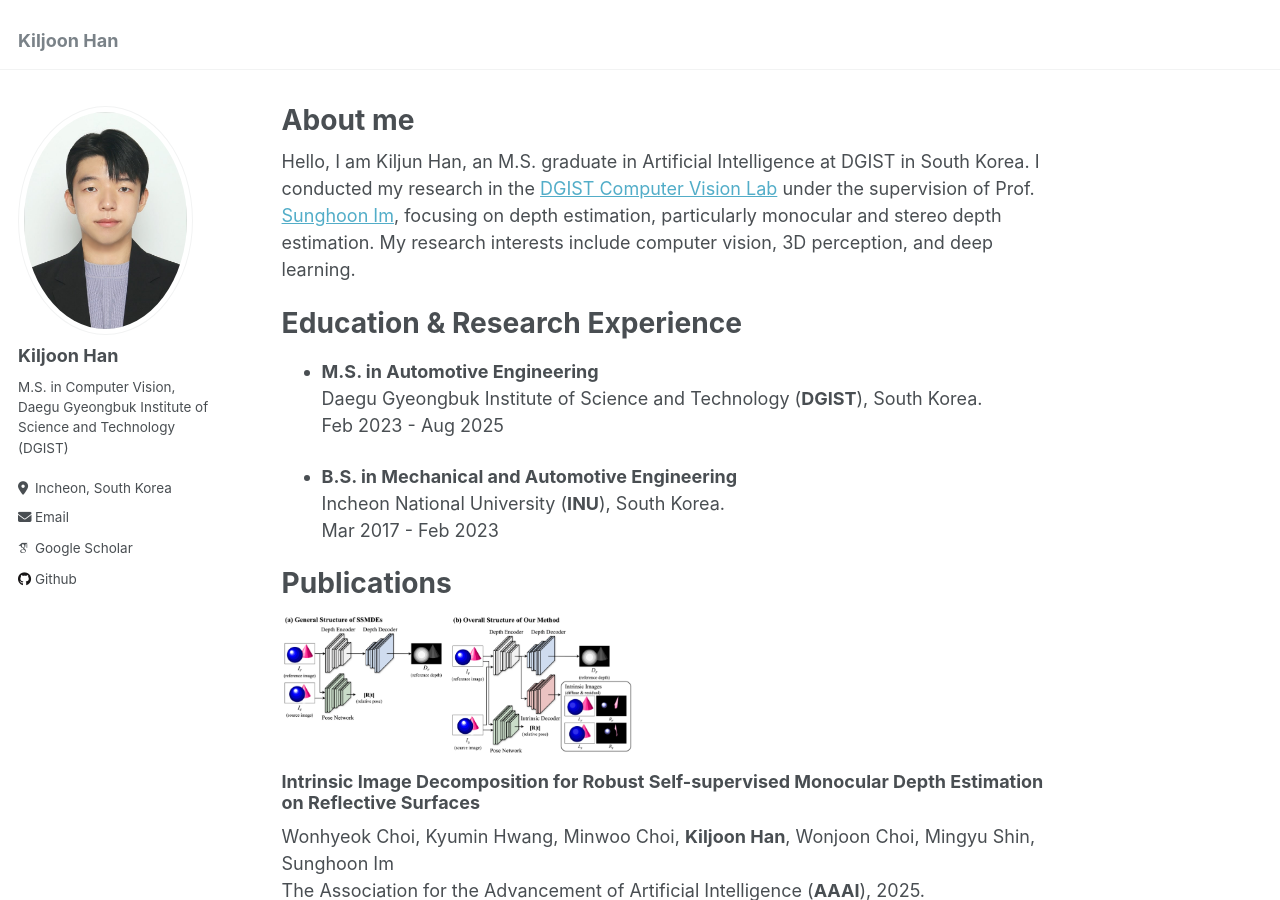
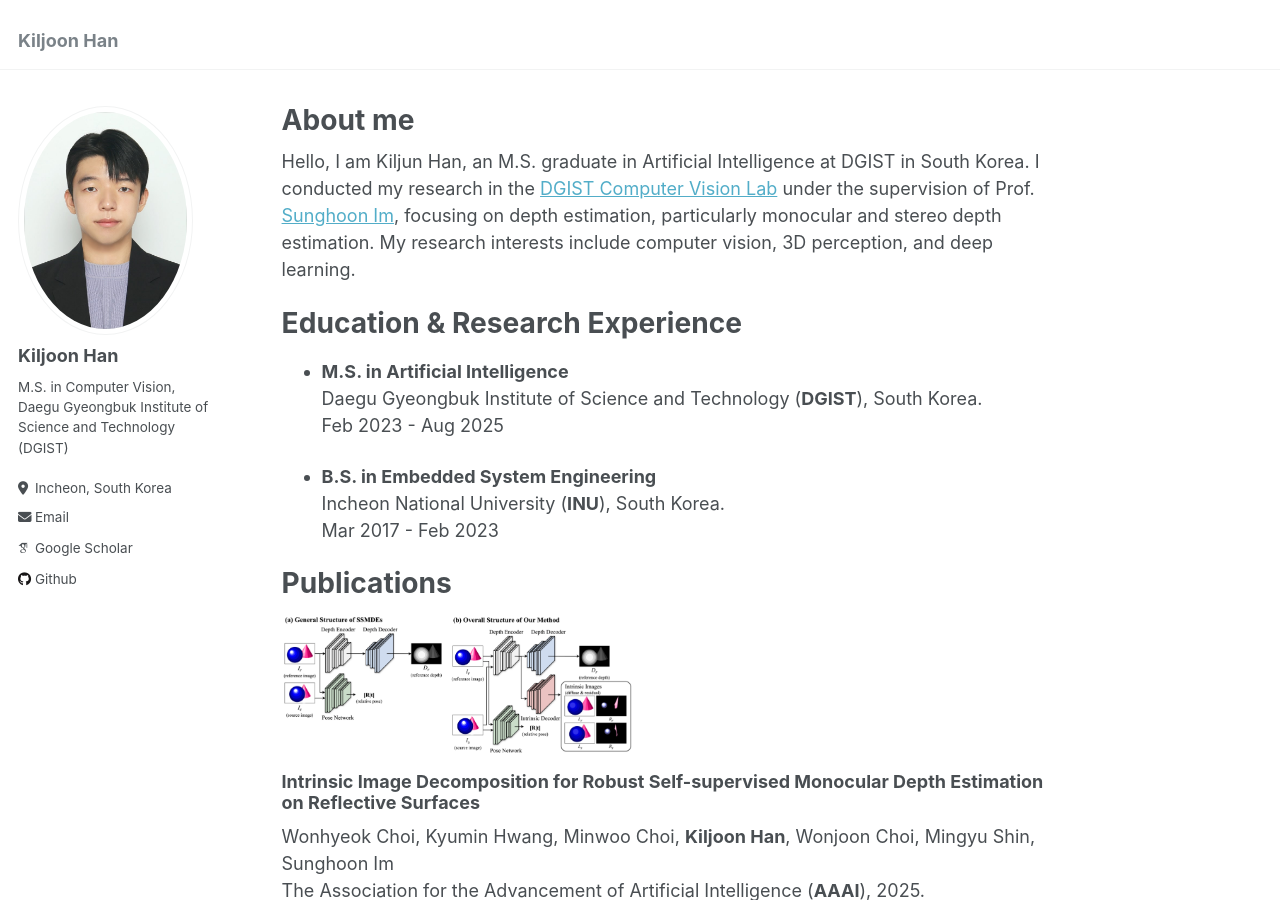
Before and after one commit to Kiljoon/Kiljoon.github.io, a Jekyll site: the page built from _pages/about.md, in a window 1280 px wide and 900 px high. Built offline with Jekyll 4.4.1, drawn with Linux system fonts in a browser that asks for light colours; some web fonts are replaced.

```diff
--- a/_pages/about.md
+++ b/_pages/about.md
@@ -13,11 +13,11 @@
 
 Education & Research Experience
 ======
-- **M.S. in Automotive Engineering**<br>
+- **M.S. in Artificial Intelligence**<br>
 Daegu Gyeongbuk Institute of Science and Technology (**DGIST**), South Korea.<br>
 Feb 2023 - Aug 2025
 
-- **B.S. in Mechanical and Automotive Engineering**<br>
+- **B.S. in Embedded System Engineering**<br>
 Incheon National University (**INU**), South Korea.<br>
 Mar 2017 - Feb 2023
 
```
